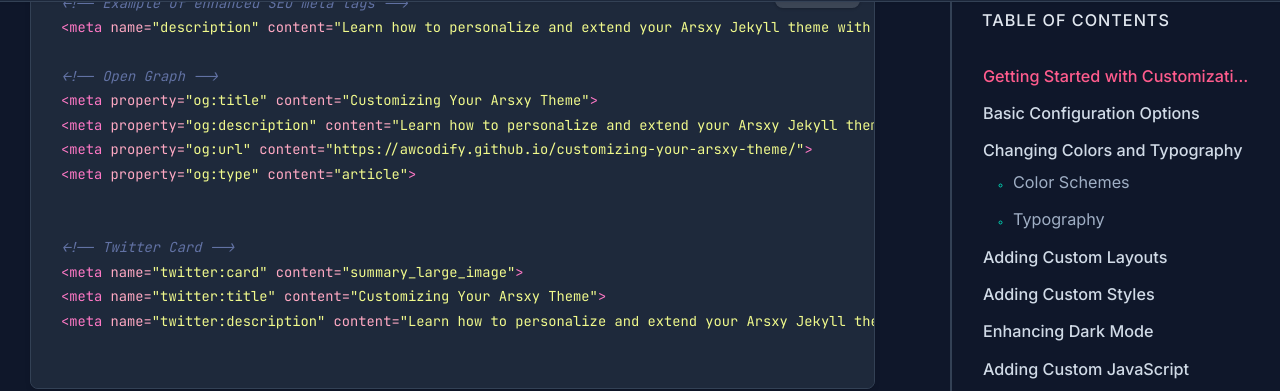
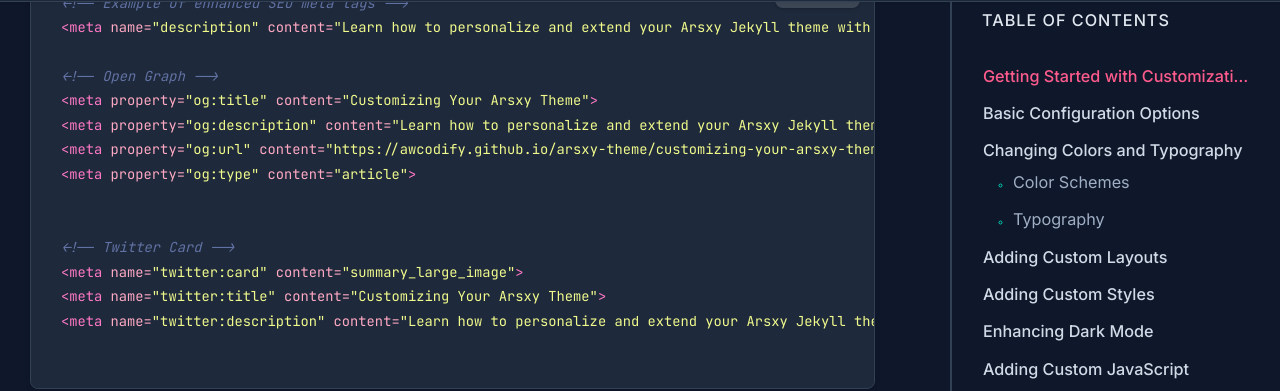
Before and after one commit to awcodify/sysctl-theme, a Jekyll site: the page built from _posts/2025-05-13-customizing-your-arsxy-theme.md, in a window 1280 px wide and 900 px high, scrolled down 7458 px. Shown: the part 120-511 px from the top of the window. Built offline with Jekyll 4.4.1, drawn with Linux system fonts in a browser that asks for light colours; some of the changed lines change nothing that is shown.

Commit message:
Update configuration for GitHub Pages deployment and optimize settings

```diff
--- a/_config.yml
+++ b/_config.yml
@@ -7,7 +7,7 @@
 description: >-
   A clean, fast and SEO-friendly Jekyll theme focused on technical content and code readability.
 baseurl: "" # the subpath of your site, e.g. /blog
-url: "http://localhost:4000" # for local development
+url: "https://awcodify.github.io/arsxy-theme" # GitHub Pages URL (replace with your actual site URL)
 
 # GitHub Pages settings
 repository: awcodify/arsxy-theme
@@ -22,6 +22,11 @@
 permalink: /:title/
 paginate: 5
 paginate_path: "/page/:num/"
+
+# Optimization settings
+sass:
+  style: compressed # Enables CSS compression
+  sourcemap: never  # Disables sourcemaps for production
 
 # Theme-specific settings
 date_format: "%b %-d, %Y" # e.g. May 5, 2025
@@ -106,7 +111,7 @@
   linkedin: # your LinkedIn username
   email: awcodify@gmail.com
 
-# Plugin settings
+# Plugins
 plugins:
   - jekyll-feed
   - jekyll-seo-tag
@@ -117,7 +122,7 @@
 # Content settings
 excerpt_separator: <!--more-->
 
-# Exclude from processing
+# Exclude files from processing
 exclude:
   - .sass-cache/
   - .jekyll-cache/
@@ -128,4 +133,7 @@
   - vendor/
   - example/
   - LICENSE
+  - README.md
   - arsxy-theme.gemspec
+  - CONTRIBUTING.md
+  - scripts/
```
